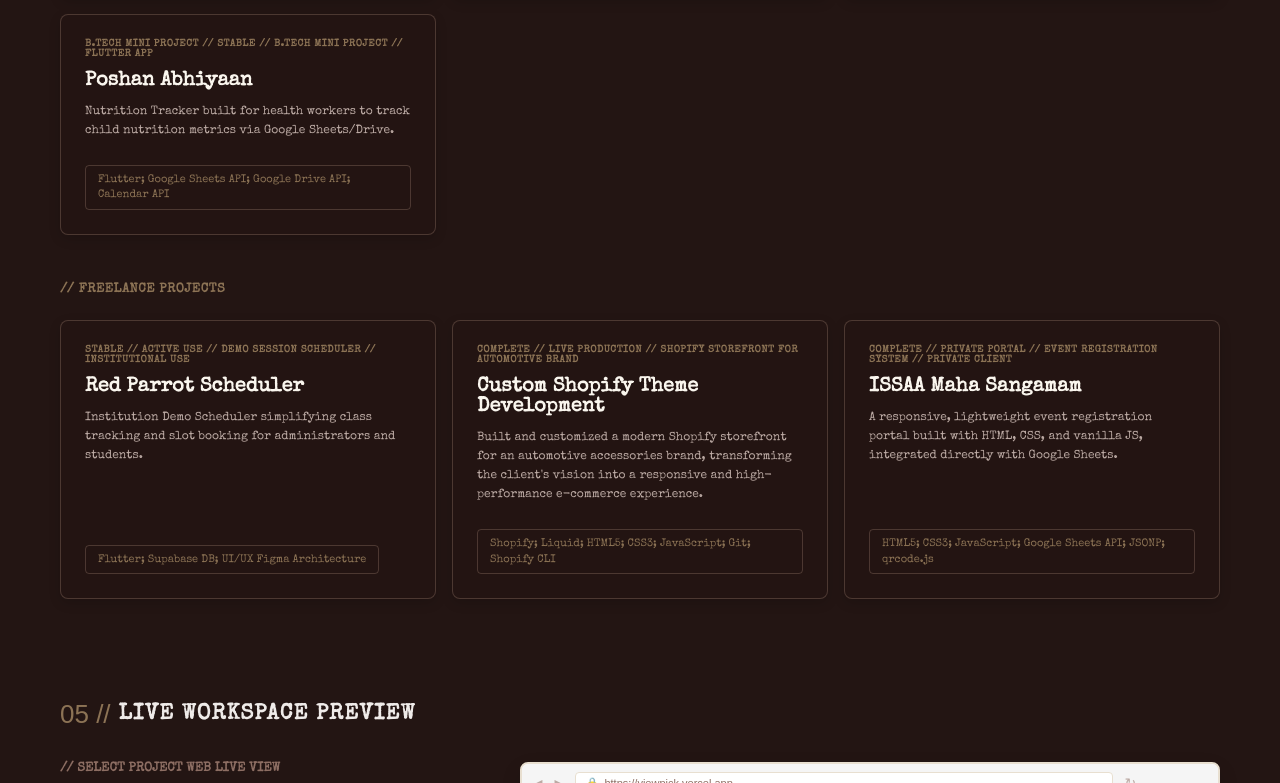
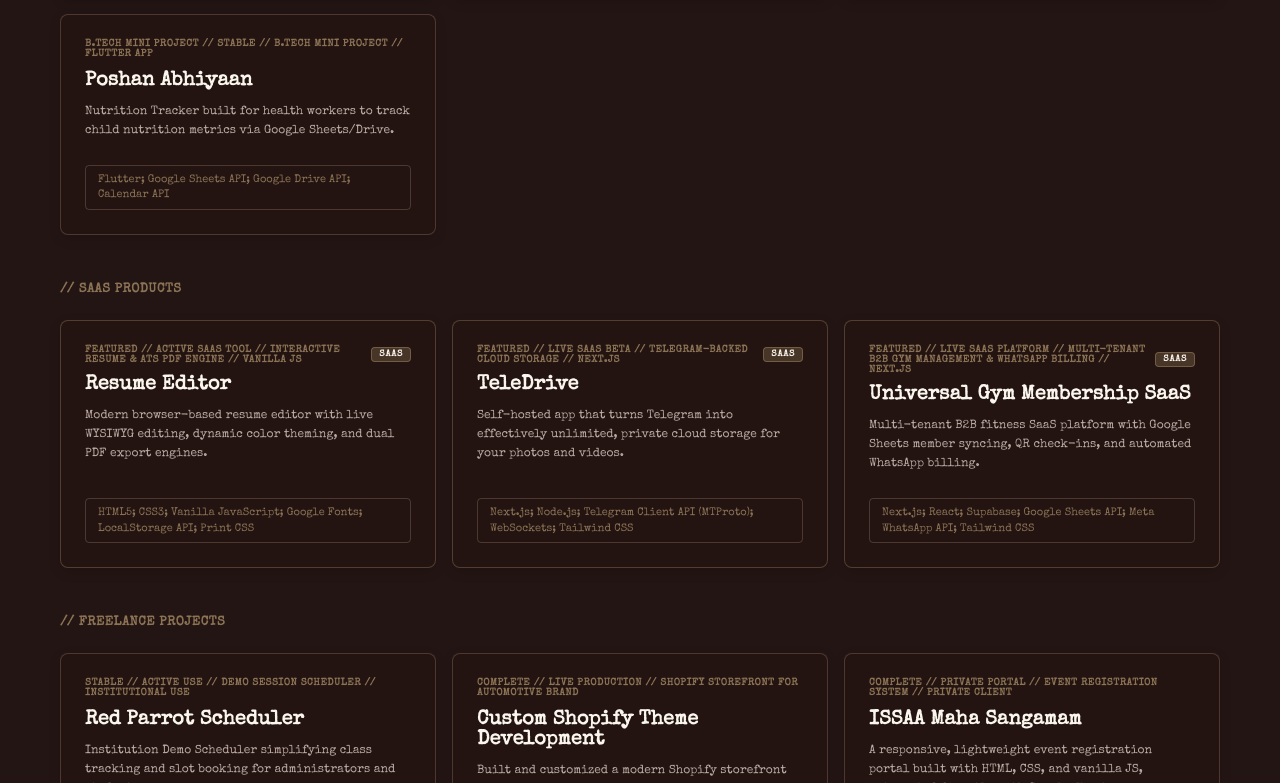
Before and after one commit to adil-rahman-3063/Adil-rahman-portfolio, a Next.js app: page / in a window 1280 px wide. Shown: the part 4066-4849 px from the top of the page. Built offline with nearby package versions, Linux system fonts and the light colour scheme; no server answers; a web font is replaced by a local one.

Commit message:
feat: add SaaS products section, dynamic Google Sheets fetch integration, and worker updates

```diff
--- a/src/app/page.js
+++ b/src/app/page.js
@@ -14,7 +14,7 @@ import LiveWorkspaceSection from '../components/LiveWorkspaceSection';
 import BlogSection from '../components/BlogSection';
 import ReviewsSection, { ReviewFormModal } from '../components/ReviewsSection';
 import ContactSection, { RequirementFormModal } from '../components/ContactSection';
-import { allProjects, projectsApiUrl } from '../data/projectsData';
+import { allProjects, projectsApiUrl, saasApiUrl } from '../data/projectsData';
 import { allBlogs } from '../data/blogData';
 import ProjectModal from '../components/ProjectModal';
 import BlogModal from '../components/BlogModal';
@@ -69,9 +69,45 @@ export default function Home() {
           }))
           .filter(p => p.id && p.title);
 
-        if (fetched.length > 0) {
-          setProjects(fetched);
-          localStorage.setItem('cached_projects', JSON.stringify(fetched));
+        // Also check if a dedicated SaaS endpoint or tab returns projects
+        let saasFetched = [];
+        try {
+          const saasRes = await fetch(saasApiUrl);
+          if (saasRes.ok) {
+            const saasDecoded = await saasRes.json();
+            const saasList = Array.isArray(saasDecoded) ? saasDecoded : (saasDecoded.data || []);
+            // Validate: only accept if it actually returned project items (not the reviews fallback)
+            if (saasList.length > 0 && saasList[0].title && !saasList[0].rating) {
+              saasFetched = saasList.map(p => ({
+                id: p.id || '',
+                title: p.title || '',
+                subtitle: p.subtitle || '',
+                status: p.status || '',
+                tagline: p.tagline || '',
+                description: p.description || '',
+                features: typeof p.features === 'string' ? p.features.split(';').map(s => s.trim()) : (p.features || []),
+                tech: typeof p.tech === 'string' ? p.tech.split(',').map(s => s.trim()) : (p.tech || []),
+                links: typeof p.link_texts === 'string' && typeof p.link_urls === 'string'
+                  ? p.link_texts.split('|').map((t, idx) => ({ text: t.trim(), url: p.link_urls.split('|')[idx]?.trim() || '' }))
+                  : (p.links || []),
+                categories: typeof p.categories === 'string'
+                  ? Array.from(new Set([...p.categories.split(',').map(s => s.trim()), 'saas']))
+                  : Array.from(new Set([...(p.categories || []), 'saas'])),
+                order: p.order !== undefined ? String(p.order) : '',
+              })).filter(p => p.id && p.title);
+            }
+          }
+        } catch (e) {
+          // Dedicated SaaS endpoint not configured yet; standard projects endpoint provides SaaS projects
+        }
+
+        const projectMap = new Map();
+        [...fetched, ...saasFetched].forEach(p => projectMap.set(p.id, p));
+        const combined = Array.from(projectMap.values());
+
+        if (combined.length > 0) {
+          setProjects(combined);
+          localStorage.setItem('cached_projects', JSON.stringify(combined));
         }
       } catch (e) {
         console.error('Failed to load dynamic projects:', e);
--- a/src/components/ProjectModal.js
+++ b/src/components/ProjectModal.js
@@ -13,6 +13,9 @@ export default function ProjectModal({ project, onClose }) {
     leadflow: 'adil-rahman-3063/LeadFlow_AI',
     viewpick: 'adil-rahman-3063/viewpick',
     telestore: 'adil-rahman-3063/telestore',
+    teledrive: 'adil-rahman-3063/teledrive',
+    'resume-editor': 'adil-rahman-3063/Resume-Editor',
+    sirr: 'adil-rahman-3063/Sirr',
     calert: 'Dayal-Joy/C-Alert',
     poshan: 'adil-rahman-3063/poshan_abhiyaan',
   };
--- a/src/components/WorkArchiveSection.js
+++ b/src/components/WorkArchiveSection.js
@@ -12,15 +12,32 @@ const categories = [
 export default function WorkArchiveSection({ projects = [], onProjectClick }) {
   const [activeCategory, setActiveCategory] = useState('all');
 
-  // Filter personal projects (exclude freelance)
+  const isSaas = (p) => {
+    if (!p.categories) return false;
+    const cats = Array.isArray(p.categories) ? p.categories : [p.categories];
+    if (cats.some((c) => typeof c === 'string' && c.toLowerCase().includes('saas'))) return true;
+    if (p.id === 'resume-editor' || p.id === 'gym-saas' || p.id === 'teledrive') return true;
+    return false;
+  };
+
+  const isFreelance = (p) => {
+    if (!p.categories) return false;
+    const cats = Array.isArray(p.categories) ? p.categories : [p.categories];
+    return cats.some((c) => typeof c === 'string' && c.toLowerCase().includes('freelance'));
+  };
+
+  // Filter personal projects (exclude freelance and saas)
   const personalProjects = projects.filter((p) => {
-    if (p.categories.includes('freelance')) return false;
+    if (isFreelance(p) || isSaas(p)) return false;
     if (activeCategory === 'all') return true;
-    return p.categories.includes(activeCategory);
+    return p.categories.some((c) => typeof c === 'string' && c.toLowerCase().trim() === activeCategory.toLowerCase());
   });
 
+  // Filter SaaS projects
+  const saasProjects = projects.filter(isSaas);
+
   // Filter freelance projects
-  const freelanceProjects = projects.filter((p) => p.categories.includes('freelance'));
+  const freelanceProjects = projects.filter(isFreelance);
 
   return (
     <section id="work-archive" style={{ display: 'flex', flexDirection: 'column', width: '100%' }}>
@@ -84,7 +101,37 @@ export default function WorkArchiveSection({ projects = [], onProjectClick }) {
         ))}
       </div>
 
-      {/* SUBSECTION 2: FREELANCE PROJECTS */}
+      {/* SUBSECTION 2: SAAS PRODUCTS */}
+      {saasProjects.length > 0 && (
+        <>
+          <div className="archive-subsection-title">// SAAS PRODUCTS</div>
+          <div className="projects-grid" style={{ marginBottom: '48px' }}>
+            {saasProjects.map((project) => (
+              <div
+                key={project.id}
+                onClick={() => onProjectClick?.(project)}
+                className="project-card saas-card"
+              >
+                <div style={{ display: 'flex', alignItems: 'center', justifyContent: 'space-between', marginBottom: '10px' }}>
+                  <div className="project-status-text" style={{ marginBottom: 0 }}>
+                    {project.status.toUpperCase()} // {project.subtitle.toUpperCase()}
+                  </div>
+                  <span className="saas-badge">SAAS</span>
+                </div>
+                <h3 className="project-card-title">{project.title}</h3>
+                <p className="project-card-desc">{project.tagline}</p>
+                {project.tech && project.tech.length > 0 && (
+                  <div className="project-card-tech-box">
+                    {project.tech.join('; ')}
+                  </div>
+                )}
+              </div>
+            ))}
+          </div>
+        </>
+      )}
+
+      {/* SUBSECTION 3: FREELANCE PROJECTS */}
       <div className="archive-subsection-title">// FREELANCE PROJECTS</div>
 
       {/* Freelance Projects Grid */}
@@ -225,6 +272,29 @@ export default function WorkArchiveSection({ projects = [], onProjectClick }) {
           align-self: flex-start;
           line-height: 1.4;
         }
+
+        .saas-card {
+          border-color: rgba(140, 115, 85, 0.45);
+          position: relative;
+        }
+        .saas-card:hover {
+          border-color: #8C7355;
+          box-shadow: 0 8px 24px rgba(140, 115, 85, 0.22);
+        }
+
+        .saas-badge {
+          font-family: var(--font-mono);
+          font-size: 9px;
+          font-weight: bold;
+          letter-spacing: 0.8px;
+          color: #FAF6EE;
+          background: rgba(140, 115, 85, 0.35);
+          border: 1px solid rgba(140, 115, 85, 0.65);
+          padding: 2px 7px;
+          border-radius: 4px;
+          white-space: nowrap;
+          text-transform: uppercase;
+        }
       `}</style>
     </section>
   );
--- a/src/data/projectsData.js
+++ b/src/data/projectsData.js
@@ -1,6 +1,7 @@
 export const WORKER_GATEWAY_URL = 'https://adil-portfolio-worker.adilrahman3063.workers.dev';
 export const reviewsApiUrl = `${WORKER_GATEWAY_URL}/api/reviews`;
 export const projectsApiUrl = `${WORKER_GATEWAY_URL}/api/projects?action=getProjects`;
+export const saasApiUrl = `${WORKER_GATEWAY_URL}/api/projects?action=getSaas`;
 
 export const allProjects = [
   {
@@ -141,4 +142,68 @@ export const allProjects = [
     categories: ['freelance'],
     order: '7',
   },
+  {
+    id: 'resume-editor',
+    title: 'Resume Editor',
+    subtitle: 'Interactive Resume & ATS PDF Engine // Vanilla JS',
+    status: 'Featured // Active SaaS Tool',
+    tagline: 'Modern browser-based resume editor with live WYSIWYG editing, dynamic color theming, and dual PDF export engines.',
+    description: 'A client-side, zero-dependency resume builder featuring high-aesthetic designed PDF generation, parser-safe ATS-friendly PDF export with custom sequence ordering, 6 curated theme palettes, and instant localStorage persistence.',
+    features: [
+      'Dual PDF Export Modes: High-aesthetic two-column Design PDF with custom palette gradients and parser-safe single-column ATS PDF.',
+      'Custom ATS Section Ordering: Interactive sequence badges allowing users to customize section hierarchy for ATS parsing.',
+      'Dynamic Theme & Palette Customizer: Real-time sidebar and main document color customization with 6 curated presets and live CSS variable syncing.',
+      'In-Place WYSIWYG Editing: Direct inline editing, section and bullet point reordering, dynamic spacers, and floating selection formatting toolbar.',
+      'Privacy-First & Offline Storage: 100% client-side architecture with automatic localStorage persistence and reset capabilities.',
+    ],
+    tech: ['HTML5', 'CSS3', 'Vanilla JavaScript', 'Google Fonts', 'LocalStorage API', 'Print CSS'],
+    links: [
+      { text: 'GitHub Repository', url: 'https://github.com/adil-rahman-3063/Resume-Editor' },
+    ],
+    categories: ['saas', 'featured', 'web-Full-Stack'],
+    order: '8',
+  },
+  {
+    id: 'teledrive',
+    title: 'TeleDrive',
+    subtitle: 'Telegram-Backed Cloud Storage // Next.js',
+    status: 'Featured // Live SaaS Beta',
+    tagline: 'Self-hosted app that turns Telegram into effectively unlimited, private cloud storage for your photos and videos.',
+    description: 'A self-hosted, open-source web app that runs on localhost and uses your own Telegram account as a free, unlimited storage backend — giving it a polished modern interface for uploading, organizing, and streaming media as if it were on a local drive.',
+    features: [
+      'Drag-and-drop upload straight into your own Telegram channels.',
+      'Full-screen media viewer with native video streaming via instant-scrubbing HTTP Range requests.',
+      'Real-time upload progress over WebSockets.',
+      'Intelligent local caching for instant reloads of previously viewed files.',
+      'Collections with sub-collections for organizing large libraries.',
+      'Fully self-hosted — data never leaves your own Telegram account.',
+    ],
+    tech: ['Next.js', 'Node.js', 'Telegram Client API (MTProto)', 'WebSockets', 'Tailwind CSS'],
+    links: [
+      { text: 'Live Application', url: 'https://teledrive-web.pages.dev' },
+    ],
+    categories: ['saas', 'featured', 'web-Full-Stack'],
+    order: '9',
+  },
+  {
+    id: 'gym-saas',
+    title: 'Universal Gym Membership SaaS',
+    subtitle: 'Multi-Tenant B2B Gym Management & WhatsApp Billing // Next.js',
+    status: 'Featured // Live SaaS Platform',
+    tagline: 'Multi-tenant B2B fitness SaaS platform with Google Sheets member syncing, QR check-ins, and automated WhatsApp billing.',
+    description: 'A multi-tenant B2B platform designed for gym owners and fitness club administrators. Features complete tenant isolation with Supabase super admin governance, real-time Google Sheets member database syncing, mobile QR check-in engine, Meta WhatsApp Cloud API reminder campaigns, and direct UPI payment links.',
+    features: [
+      'Multi-Tenant Platform Governance: Super admin account management, subscription tracking, and tenant controls powered by Supabase.',
+      'Google Sheets Two-Way Member Sync: Zero-lockin member operations synchronizing directly with each gym\'s Google Sheet.',
+      'Instant Mobile Turnstile & QR Check-in: Real-time QR and phone check-in engine with live occupancy counting.',
+      'Automated WhatsApp Campaign Engine: Meta WhatsApp Cloud API integration dispatching payment reminders and renewal alerts.',
+      'Direct UPI & Gateway Billing: Dynamic UPI deep links (GPay, PhonePe, Paytm) and automated billing funnels embedded in reminders.',
+    ],
+    tech: ['Next.js', 'React', 'Supabase', 'Google Sheets API', 'Meta WhatsApp API', 'Tailwind CSS'],
+    links: [
+      { text: 'GitHub Details', url: 'https://github.com/adil-rahman-3063' },
+    ],
+    categories: ['saas', 'featured', 'web-Full-Stack'],
+    order: '10',
+  },
 ];
```
Also changed, not shown: 2 other files (tests, documents, lock files or other folders).
